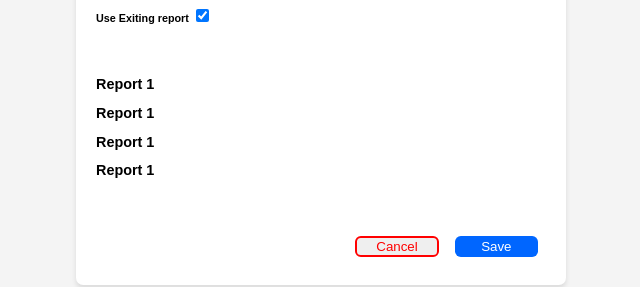
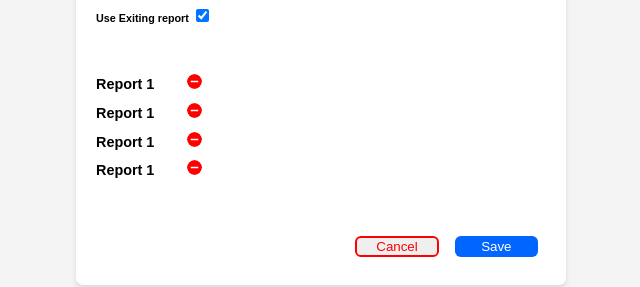
Before and after one commit to AbububakarJamiu/Project-1, a plain HTML site: page index.html in a window 1280 px wide. Shown: the part 332-619 px from the top of the page, without its empty margins (319-959 px from the left). Drawn offline with Linux system fonts and the light colour scheme.

Commit message:
Update index.html

```diff
--- a/index.html
+++ b/index.html
@@ -112,10 +112,10 @@
             <input type="checkbox" name="checkbox" checked>
         </div>
         <div class="one">
-            <span>Report 1  <img src="images/red_cirle2.png" alt=""></span>
-            <span>Report 1  <img src="images/red_cirle2.png" alt=""></span>
-            <span>Report 1  <img src="images/red_cirle2.png" alt=""></span>
-            <span>Report 1  <img src="images/red_cirle2.png" alt=""></span>
+            <span>Report 1  <img src="red_cirle2.png" alt=""></span>
+            <span>Report 1  <img src="red_cirle2.png" alt=""></span>
+            <span>Report 1  <img src="red_cirle2.png" alt=""></span>
+            <span>Report 1  <img src="red_cirle2.png" alt=""></span>
         </div>
         <div class="btn">
             <button class="b1" type="reset">Cancel</button>
```
